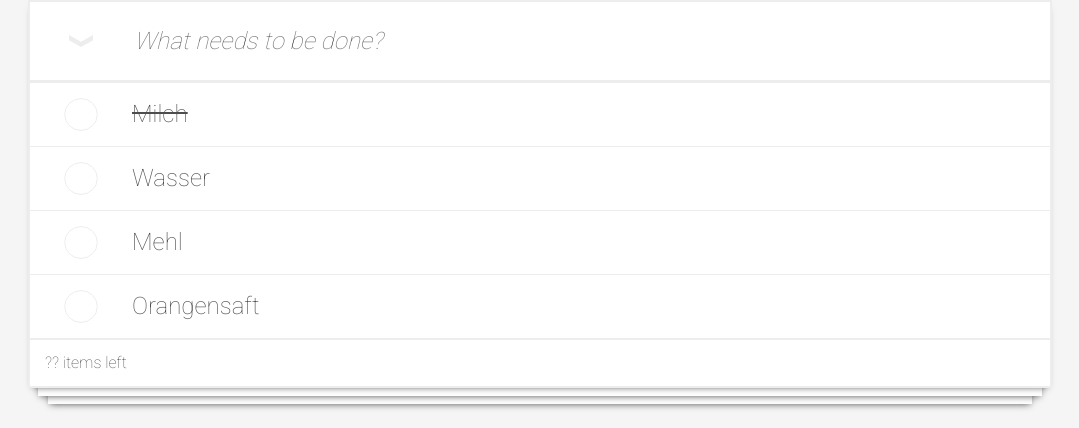
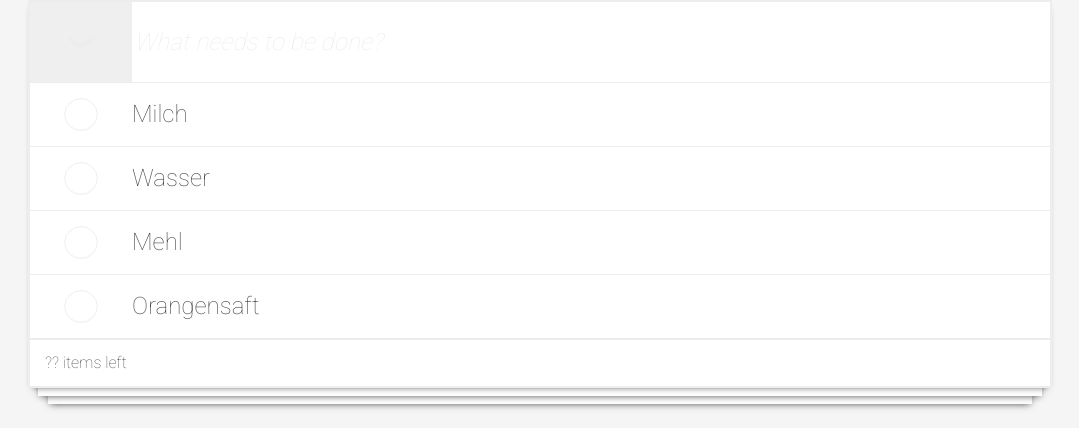
Before and after one commit to nifrischknecht/WebDev_Projects, a PHP site: page / in a window 1280 px wide. Shown: the part 160-588 px from the top of the page, without its empty margins (100-1179 px from the left). Run offline with PHP 8.4, Linux system fonts and the light colour scheme; style sheets or scripts are compiled from the project's sources.

Commit message:
aktulisierung von todo-projekt

```diff
--- a/projekt_ToDo/index.php
+++ b/projekt_ToDo/index.php
@@ -18,47 +18,45 @@
     <main>
         <div class="todos">
             <div class="input">
-                <div class="input__arrow">
-                    <img src="images/arrow-down.svg">
-                </div>
-                <form class="input__textbox">
-                    <input class=input__textfield type="text" placeholder="What needs to be done?">
+                <form class="input__line">
+                    <input class="input__arrow" type="submit" value=" ">
+                    <input class="input__textfield" type="text" placeholder="What needs to be done?" >
                 </form>
             </div>
 
             <ul class="list">
-                <li class="list__item list__item--checked">
-                    <label class="list__checkbox">
-                        <input type="checkbox">
-                        <span class="list__checkbox-icon"></span>
-                    </label>
-                    <div class="list__itemname">
+                <li class="list__item">
+                    <div class="list__checkbox list__item--checked">
+                        <input type="checkbox" class= "list__checkmark" id="milch">
+                        <label class="list__label" for="Milch"></label>
+                    </div>
+                    <div class="list__item-name">
                         Milch
                     </div>
                     <div class="list__delete">
-                        <img src="images/cross.svg">
+                        <img src="images/cross.svg" alt="button to delete">
                     </div>
                 </li>
 
                 <li class="list__item">
-                    <label class="list__checkbox">
-                        <input type="checkbox">
-                        <span class="list__checkbox-icon"></span>
-                    </label>
-                    <div class="list__itemname">
+                    <div class="list__checkbox">
+                        <input type="checkbox" class= "list__checkmark" id="wasser">
+                        <label class="list__label" for="Wasser"></label>
+                    </div>
+                    <div class="list__item-name">
                         Wasser
                     </div>
                     <div class="list__delete">
-                        <img src="images/cross.svg">
+                        <img src="images/cross.svg" alt="button to delete">
                     </div>
                 </li>
 
                 <li class="list__item">
-                    <label class="list__checkbox">
-                        <input type="checkbox">
-                        <span class="list__checkbox-icon"></span>
-                    </label>
-                    <div class="list__itemname">
+                   <div class="list__checkbox">
+                        <input type="checkbox" class= "list__checkmark" id="mehl">
+                        <label class="list__label" for="Mehl"></label>
+                    </div>
+                    <div class="list__item-name">
                         Mehl
                     </div>
                     <div class="list__delete">
@@ -67,15 +65,15 @@
                 </li>
 
                 <li class="list__item">
-                    <label class="list__checkbox">
-                        <input type="checkbox">
-                        <span class="list__checkbox-icon"></span>
-                    </label>
-                    <div class="list__itemname">
+                    <div class="list__checkbox">
+                        <input type="checkbox" class= "list__checkmark" id="orangensaft">
+                        <label class="list__label" for="Orangensaft"></label>
+                    </div>
+                    <div class="list__item-name">
                         Orangensaft
                     </div>
                     <div class="list__delete">
-                        <img src="images/cross.svg">
+                        <img src="images/cross.svg" alt="button to delete">
                     </div>
                 </li>
             </ul>
@@ -85,6 +83,6 @@
             </div>
         </div>
     </main>
-
+    <script src="js/main.js"></script>
 </body>
 </html>
--- /dev/null
+++ b/projekt_ToDo/js/main.js
@@ -0,0 +1,2 @@
+/* Hier kommt js
+*/
--- a/projekt_ToDo/scss/partials/_input.scss
+++ b/projekt_ToDo/scss/partials/_input.scss
@@ -1,28 +1,32 @@
 .input{
-    height: 5rem;
-    display: flex;
-    align-items: center;
-    border-bottom: solid 2px $color-lines;
+
+    &__line{
+        width: 100%;
+        height: 5rem;
+        display: flex;
+        justify-content: center;
+        align-items: center;
+    }
 
     &__arrow{
         width: 10%;
-        display: flex;
-        justify-content: center;
-        align-items: center;
-        img{
-            width: 1.5rem;
+        height: 5rem;
+        background-image: url(../images/arrow-down.svg);
+        background-position: center;
+        background-repeat: no-repeat;
+        background-size: 1.5rem;
+        border: none;
+    }
+
+
+    &__textfield{
+        width: 90%;
+        height: 5rem;
+        border: none;
+
+        &::placeholder{
+            font-style: italic;
+            color: $color-lines;
         }
     }
-
-    &__textbox{
-        width: 90%;
-        height: 100%;
-    }
-
-    &__textfield{
-        width: 100%;
-        height: 100%;
-        border: none;
-        font-style: italic;
-    }
 }
--- a/projekt_ToDo/scss/partials/_list.scss
+++ b/projekt_ToDo/scss/partials/_list.scss
@@ -8,42 +8,45 @@
         display: flex;
         align-items: center;
         border-top: solid 1px $color-lines;
+
         &:hover>.list__delete{
             display: flex;
+            }
+
+        &--checked {
+            text-decoration: line-through;
+            color: $color-text;
+            }
         }
 
-        &--checked {
-            .list__itemname {
-                text-decoration: line-through;
-                color: $color-text;
-            }
-        }
-    }
 
     &__checkbox{
         width: 10%;
         display: flex;
         justify-content: center;
         align-items: center;
-        img{
-            width: 2.7rem;
-        }
-        &-icon { /*Sofern nichts angekreuzt ist, erschein das leere Icon (grauer Kreis)*/
-            width: 2.7rem;
-            height: 2.7rem;
-            background-image: url(../images/unchecked.svg);
+
+        input{
+            display: none;
         }
     }
 
-    &__checkbox input{
-        display: none;  /*Hier wird das automatische Checkboxfeld ausgeblendet*/
-
-        &:checked + .list__checkbox-icon{  /*Sobald das Checkboxfeld angekreuzt wird, erschein das Häckchen*/
-            background-image: url(../images/checked.svg);
-        }
+    &__label{
+        display: flex;
+        justify-content: center;
+        align-items: center;
     }
 
-    &__itemname{
+    &__checkmark + .list__label::before{
+        content: url(../images/unchecked.svg);
+        width: 2.7rem;
+        height: 2.7rem;
+    }
+    &__checkmark:checked + .list__label::before{
+        content: url(../images/checked.svg);
+    }
+
+    &__item-name{
         width: 80%;
     }
 
@@ -52,10 +55,9 @@
         display: flex;
         justify-content: center;
         align-items: center;
+        display: none;   /*Das rote Kreuz wird nur angezeigt, wenn man mit dem Curser auf der Zeile ist (hover).*/
         img{
             width: 1.5rem;
         }
-        display: none;   /*Das rote Kreuz wird nur angezeigt, wenn man mit dem Curser auf der Zeile ist (hover).*/
     }
-
 }
```
